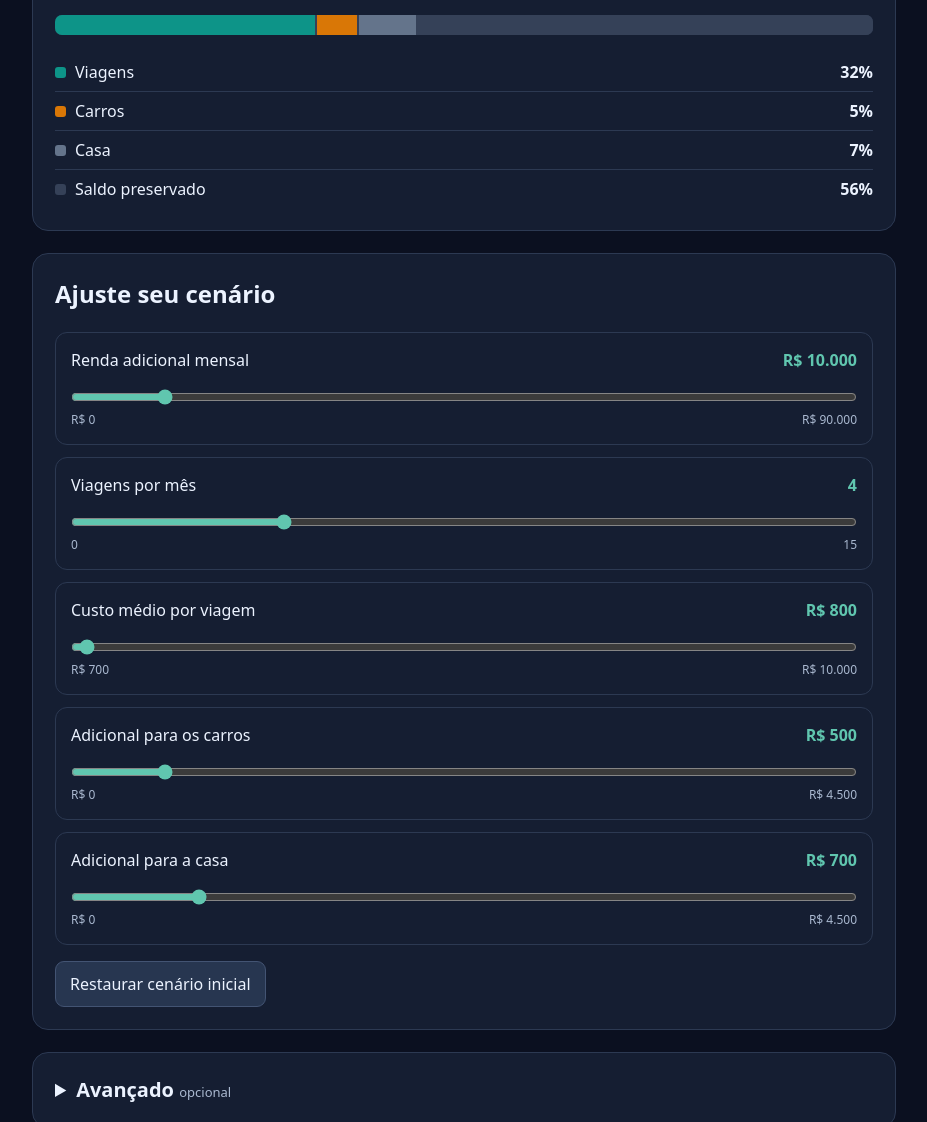
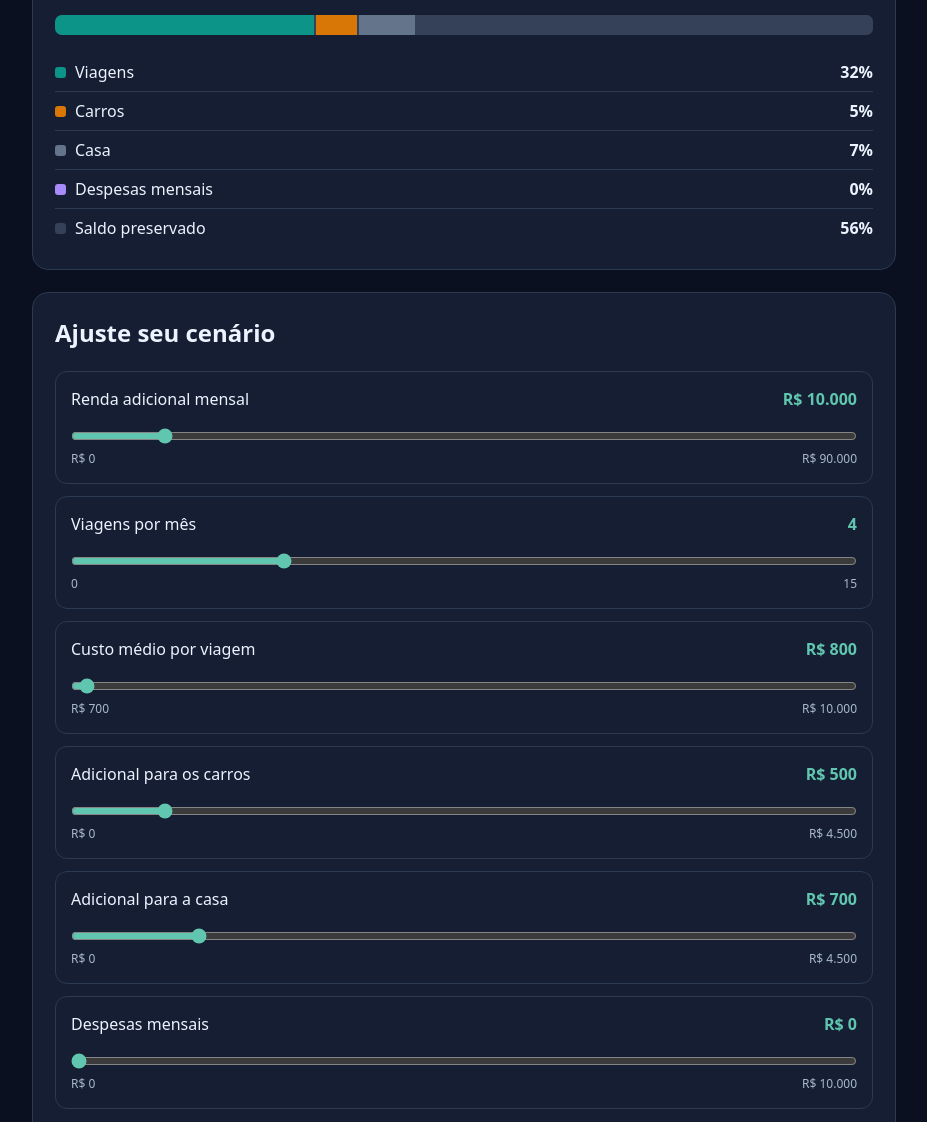
Before and after one commit to bollux78/simulador-lucros-reais, a plain HTML site: page planejador/index.html in a window 1280 px wide. Shown: the part 377-1499 px from the top of the page, without its empty margins (176-1103 px from the left). Drawn offline with Linux system fonts and the light colour scheme.

Commit message:
Adiciona despesas mensais ao planejador

```diff
--- a/planejador/index.html
+++ b/planejador/index.html
@@ -25,10 +25,11 @@ button:focus-visible,a:focus-visible,input:focus-visible,select:focus-visible{ou
 <div class="stat"><span class="muted">Gastos adicionais mensais</span><strong id="total">R$ 4.400</strong></div>
 <div class="stat"><span class="muted">Valor que ainda sobraria</span><strong id="restante" style="color:var(--accent)">R$ 5.600</strong></div>
 </div><div class="bar" role="img" id="barra" aria-label="Distribuição percentual do orçamento">
-<span id="bviagens" style="background:#0d9488"></span><span id="bcarros" style="background:#d97706"></span><span id="bcasa" style="background:#64748b"></span><span id="bsaldo" style="background:#354158"></span></div>
+<span id="bviagens" style="background:#0d9488"></span><span id="bcarros" style="background:#d97706"></span><span id="bcasa" style="background:#64748b"></span><span id="bdespesas" style="background:#a78bfa"></span><span id="bsaldo" style="background:#354158"></span></div>
 <div class="legendline"><span><i class="dot" style="background:#0d9488"></i>Viagens</span><strong id="pviagens"></strong></div>
 <div class="legendline"><span><i class="dot" style="background:#d97706"></i>Carros</span><strong id="pcarros"></strong></div>
 <div class="legendline"><span><i class="dot" style="background:#64748b"></i>Casa</span><strong id="pcasa"></strong></div>
+<div class="legendline"><span><i class="dot" style="background:#a78bfa"></i>Despesas mensais</span><strong id="pdespesas"></strong></div>
 <div class="legendline"><span><i class="dot" style="background:#354158"></i>Saldo preservado</span><strong id="psaldo"></strong></div>
 </section>
 <section class="panel"><h2 style="margin-top:0">Ajuste seu cenário</h2>
@@ -37,6 +38,7 @@ button:focus-visible,a:focus-visible,input:focus-visible,select:focus-visible{ou
 <div class="control"><div class="top"><label for="viagem">Custo médio por viagem</label><output id="vviagem"></output></div><input id="viagem" type="range" min="700" max="10000" step="50" value="800"><div class="ends"><span>R$ 700</span><span>R$ 10.000</span></div></div>
 <div class="control"><div class="top"><label for="carros">Adicional para os carros</label><output id="vcarros"></output></div><input id="carros" type="range" min="0" max="4500" step="100" value="500"><div class="ends"><span>R$ 0</span><span>R$ 4.500</span></div></div>
 <div class="control"><div class="top"><label for="casa">Adicional para a casa</label><output id="vcasa"></output></div><input id="casa" type="range" min="0" max="4500" step="100" value="700"><div class="ends"><span>R$ 0</span><span>R$ 4.500</span></div></div>
+<div class="control"><div class="top"><label for="despesas">Despesas mensais</label><output id="vdespesas"></output></div><input id="despesas" type="range" min="0" max="10000" step="100" value="0"><div class="ends"><span>R$ 0</span><span>R$ 10.000</span></div></div>
 <button id="reset" type="button">Restaurar cenário inicial</button></section>
 <section class="panel"><details id="avancado"><summary>Avançado <span class="muted" style="font-size:13px;font-weight:400">opcional</span></summary>
 <p>Calcule a renda mensal real a partir de um patrimônio, da rentabilidade esperada e do custo da assessoria.</p>
@@ -58,20 +60,20 @@ button:focus-visible,a:focus-visible,input:focus-visible,select:focus-visible{ou
 <p class="advanced-help">Não desconta os gastos planejados acima: a simulação reinveste todo o lucro. Taxas e rebate permanecem constantes; o fee e a vantagem adicional incidem sobre todo o patrimônio. Lucro real anual = crescimento no ano, em valores de hoje. Diferença patrimonial = com fee menos sem fee.</p></div></section>
 <p class="note">Esta ferramenta distribui valores hipotéticos informados por você. Não estima nem garante rentabilidade de investimentos, impostos ou disponibilidade de caixa. Se os gastos superarem a renda adicional, o saldo aparecerá negativo.</p>
 </main><script>
-const ids=['renda','qtd','viagem','carros','casa'];const initial=[10000,4,800,500,700];const el=id=>document.getElementById(id);
+const ids=['renda','qtd','viagem','carros','casa','despesas'];const initial=[10000,4,800,500,700,0];const el=id=>document.getElementById(id);
 const money=n=>n.toLocaleString('pt-BR',{style:'currency',currency:'BRL',maximumFractionDigits:0});
 function update(){
-const [manual,q,v,c,h]=ids.map(id=>+el(id).value); const r=atualizarAvancado(manual);const travels=q*v;const spent=travels+c+h;const left=r-spent;
+const [manual,q,v,c,h,d]=ids.map(id=>+el(id).value); const r=atualizarAvancado(manual);const travels=q*v;const spent=travels+c+h+d;const left=r-spent;
 ids.forEach((id,i)=>el('v'+id).textContent=id==='qtd'?q:money(id==='renda'?r:+el(id).value));el('renda').disabled=el('usarAvancado').checked;
 el('total').textContent=money(spent);el('restante').textContent=money(left);
 el('restante').style.color=left<0?'#ff9c9c':'var(--accent)';
 el('anogasto').textContent=money(spent*12);el('anosaldo').textContent=money(left*12);
-const parts=[travels,c,h,Math.max(0,left)];const denom=Math.max(r,spent,1);
-['viagens','carros','casa','saldo'].forEach((id,i)=>{
+const parts=[travels,c,h,d,Math.max(0,left)];const denom=Math.max(r,spent,1);
+['viagens','carros','casa','despesas','saldo'].forEach((id,i)=>{
 el('b'+id).style.width=(100*parts[i]/denom)+'%';
-el('p'+id).textContent=(r?100*(i===3?left:parts[i])/r:0).toLocaleString('pt-BR',{maximumFractionDigits:1})+'%';
+el('p'+id).textContent=(r?100*(i===4?left:parts[i])/r:0).toLocaleString('pt-BR',{maximumFractionDigits:1})+'%';
 });
-el('barra').setAttribute('aria-label','Viagens '+money(travels)+', carros '+money(c)+', casa '+money(h)+', saldo '+money(left));
+el('barra').setAttribute('aria-label','Viagens '+money(travels)+', carros '+money(c)+', casa '+money(h)+', despesas '+money(d)+', saldo '+money(left));
 }
 const advancedIds=['patrimonio','real','pctCdi','cdi','inflacao','fee','melhora','rebate'];
 const advancedInitial=[1000000,6,85,13.6,4.5,0,0,0];
```
